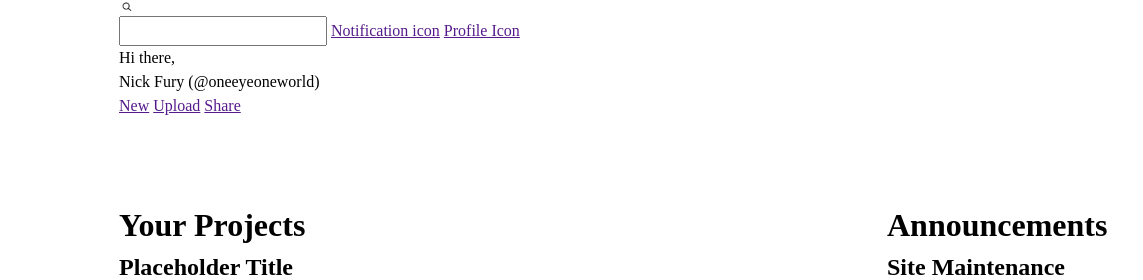
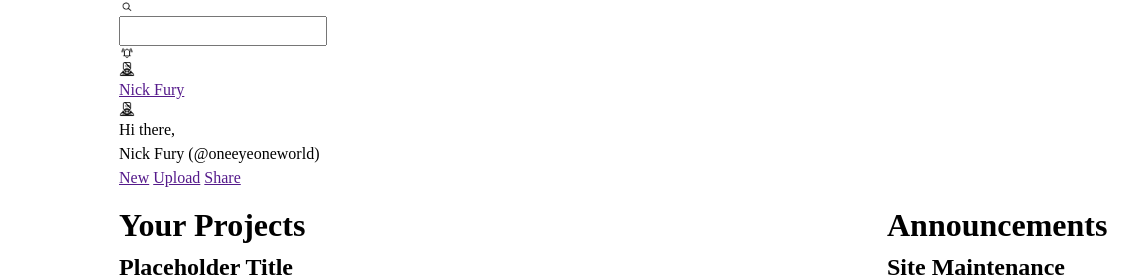
Before and after one commit to toastexmachina/odin-admin-dashboard, a plain HTML site: page index.html in a window 1280 px wide. Shown: the top 280 px of the page, 137-1280 px from the left. Drawn offline with Linux system fonts and the light colour scheme.

Commit message:
Add elements to header and start grid layout
- Added text and image elements so the header contains everything
it needs
- Began grid layout for the header
- Individual elements need to be placed in their respective positions

```diff
--- a/index.html
+++ b/index.html
@@ -30,8 +30,10 @@
         <div class="header">
             <label for="search-bar"><img src="./assets/icons/noun-search-3548595.png" alt="search icon"></label>
             <input type="text" id="search-bar" name="search-bar">
-            <a href="">Notification icon</a>
-            <a href="">Profile Icon</a>
+            <a href=""><img src="./assets/icons/noun-notifications-4625979.png" alt="notification bell"></a>
+            <a href=""><img src="./assets/profile-pics/noun-nick-fury-3369992.png" alt="Nick Fury Profile Picture"></a>
+            <a href="">Nick Fury</a>
+            <img src="./assets/profile-pics/noun-nick-fury-3369992.png" alt="Nick Fury Profile Picture">
             <div>Hi there, <br>Nick Fury (@oneeyeoneworld)</div>
             <a href="" class="button">New</a>
             <a href="" class="button">Upload</a>
--- a/style.css
+++ b/style.css
@@ -90,7 +90,12 @@ ul.secondary-nav {
 
 div.header {
     grid-area: header;
+
+    grid-template-columns: 1fr auto 1fr 1fr 1fr;
+    grid-template-rows: auto auto;
 }
+
+
 
 div.main-content{
     grid-area: main-content;
```
Also changed, not shown: assets/profile-pics/noun-nick-fury-3369992.png (added).
